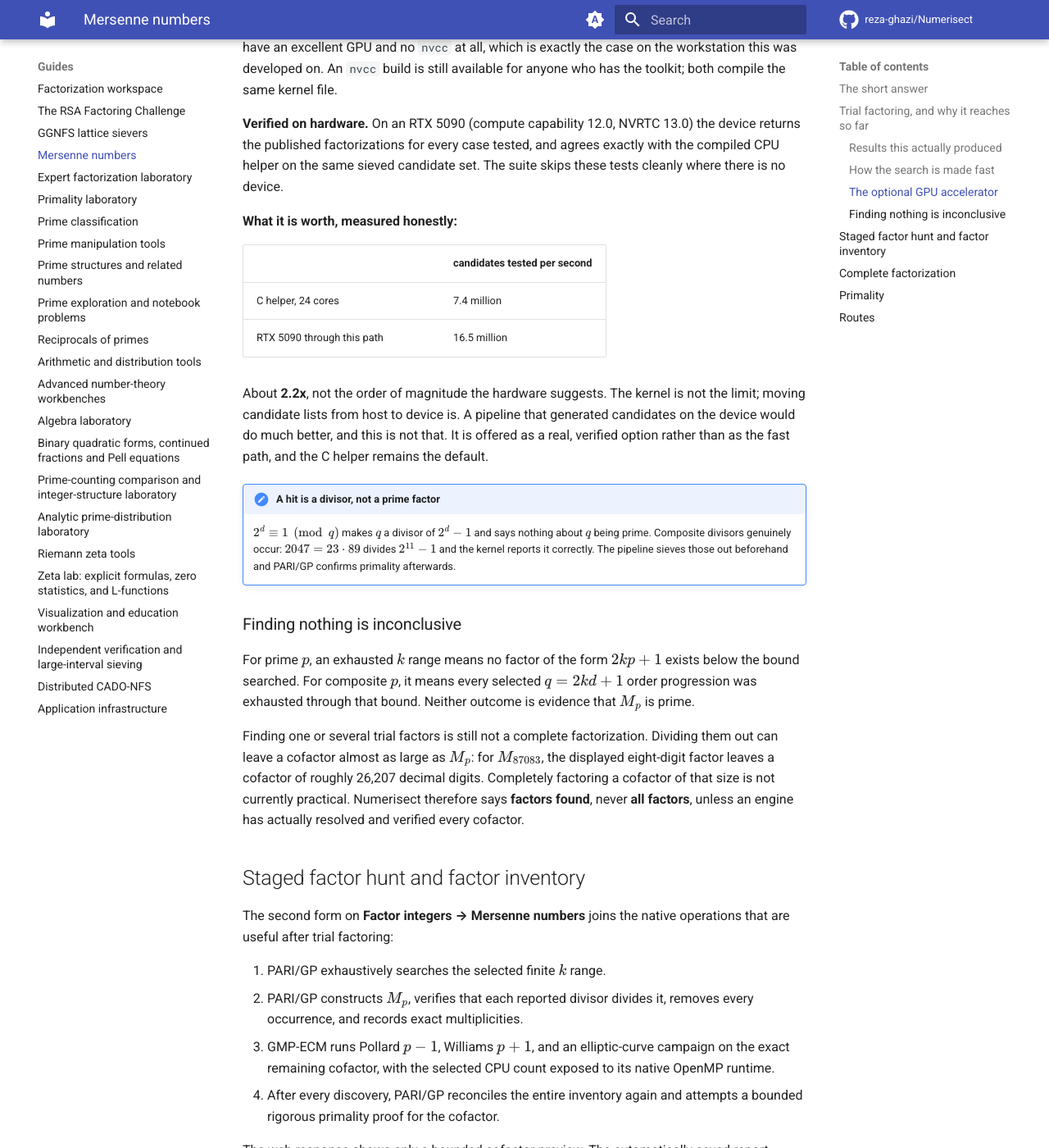
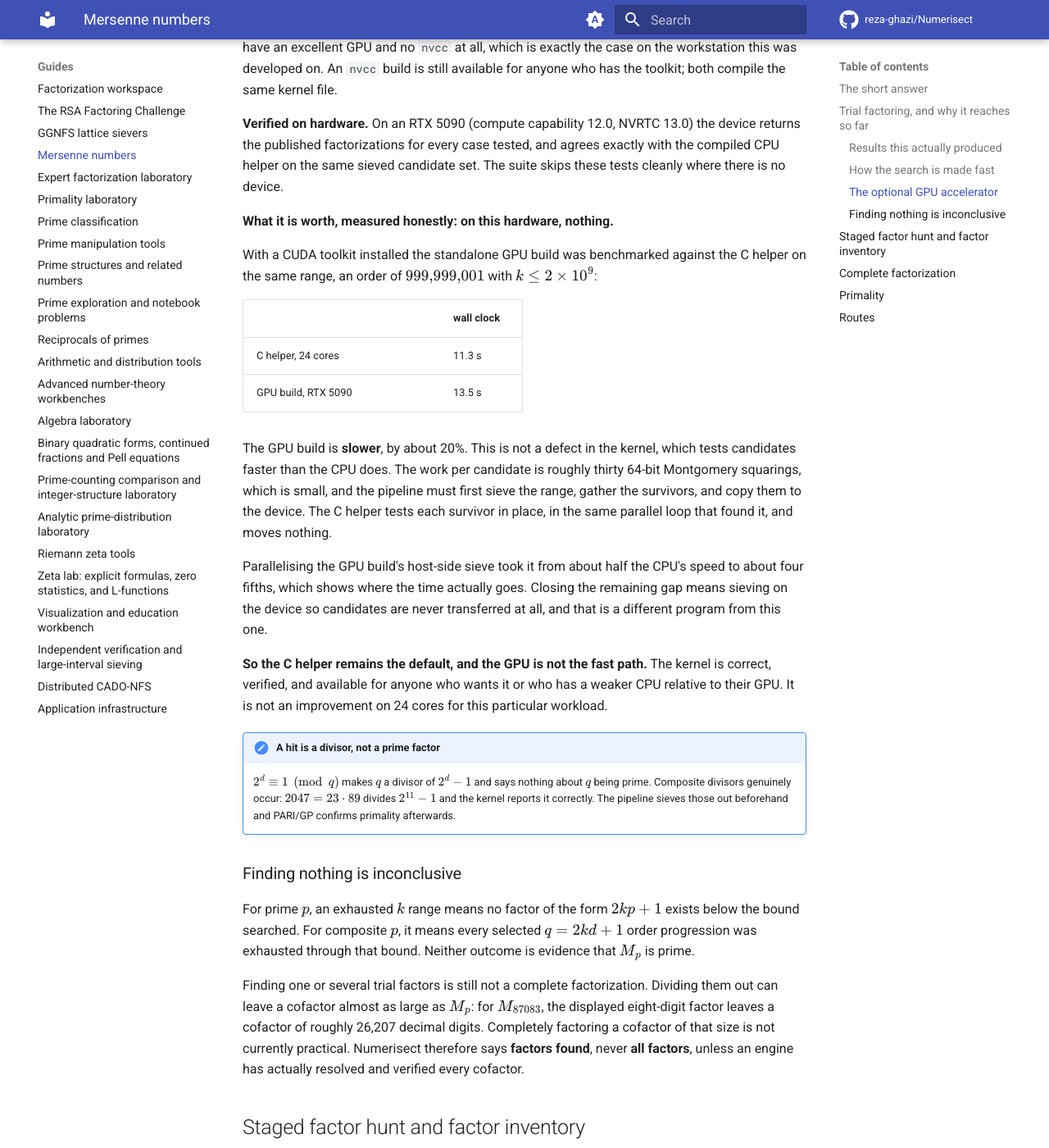
Before and after one commit to reza-ghazi/Numerisect, an MkDocs documentation site: the page built from docs/MERSENNE.md, in a window 1280 px wide and 1400 px high, scrolled down 3704 px. Shown: the whole window at 82% size. Built offline with MkDocs 1.6.1 and Material for MkDocs 9.7.7, drawn with Linux system fonts in a browser that asks for light colours; comment, search, counter and statistics services are not loaded.

Commit message:
Build and benchmark the offline CUDA path, and correct the speed claim downward
With a toolkit now installed, nvcc 13.4 compiles the helper, it recovers every
published Mersenne factorization on an RTX 5090, and it defers candidates at or
above 2^63 rather than skipping them, so an untested range never reads as an
absence of factors. Two tests cover it and skip without a toolkit.

The offline build exposed a type error NVRTC could not: the kernel takes
unsigned long long while the host code used uint64_t, which is unsigned long on
LP64. Same width, distinct type, rejected at the launch site. NVRTC never saw it
because it compiles the kernel alone.

I have to correct the performance claim again, and downward. I previously
reported about 2.2x from the runtime-compiled path. Benchmarked properly as a
standalone binary against the C helper on the same range, an order of 999999001
with k up to two billion, the GPU build is slower: 13.5 seconds against 11.3.

The kernel is not at fault. The work per candidate is roughly thirty 64-bit
Montgomery squarings, which is small, and the pipeline must sieve the range,
gather survivors and copy them to the device. The C helper tests each survivor
in place, in the same parallel loop that found it, and moves nothing.

Parallelising the GPU build's host-side sieve took it from about half the CPU's
speed to about four fifths, which locates the remaining cost in data movement
rather than arithmetic. Closing that gap means sieving on the device so
candidates are never transferred, which is a different program from this one.

So the C helper stays the default and the GPU is not the fast path. The kernel
is correct, verified and available; it is simply not an improvement on 24 cores
for this workload, and the documentation now says so.

Verified: full suite passes, ruff clean, mkdocs --strict builds.

Co-Authored-By: Claude Opus 5 (1M context) <noreply@anthropic.com>

```diff
--- a/docs/MERSENNE.md
+++ b/docs/MERSENNE.md
@@ -153,17 +153,30 @@ returns the published factorizations for every case tested, and agrees exactly w
 compiled CPU helper on the same sieved candidate set. The suite skips these tests cleanly
 where there is no device.
 
-**What it is worth, measured honestly:**
+**What it is worth, measured honestly: on this hardware, nothing.**
 
-| | candidates tested per second |
+With a CUDA toolkit installed the standalone GPU build was benchmarked against the C
+helper on the same range, an order of \(999{,}999{,}001\) with \(k \le 2 \times 10^9\):
+
+| | wall clock |
 |---|---|
-| C helper, 24 cores | 7.4 million |
-| RTX 5090 through this path | 16.5 million |
+| C helper, 24 cores | 11.3 s |
+| GPU build, RTX 5090 | 13.5 s |
 
-About **2.2x**, not the order of magnitude the hardware suggests. The kernel is not the
-limit; moving candidate lists from host to device is. A pipeline that generated
-candidates on the device would do much better, and this is not that. It is offered as a
-real, verified option rather than as the fast path, and the C helper remains the default.
+The GPU build is **slower**, by about 20%. This is not a defect in the kernel, which tests
+candidates faster than the CPU does. The work per candidate is roughly thirty 64-bit
+Montgomery squarings, which is small, and the pipeline must first sieve the range, gather
+the survivors, and copy them to the device. The C helper tests each survivor in place, in
+the same parallel loop that found it, and moves nothing.
+
+Parallelising the GPU build's host-side sieve took it from about half the CPU's speed to
+about four fifths, which shows where the time actually goes. Closing the remaining gap
+means sieving on the device so candidates are never transferred at all, and that is a
+different program from this one.
+
+**So the C helper remains the default, and the GPU is not the fast path.** The kernel is
+correct, verified, and available for anyone who wants it or who has a weaker CPU relative
+to their GPU. It is not an improvement on 24 cores for this particular workload.
 
 !!! note "A hit is a divisor, not a prime factor"
 
```
Also changed, not shown: CHANGELOG.md (+24 -0 lines), docs/concepts/engines.md (+1 -1 lines), 3 other files.
